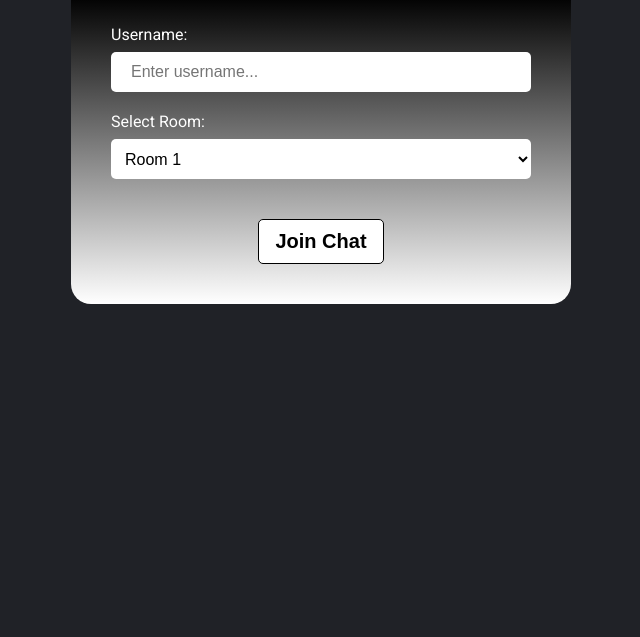
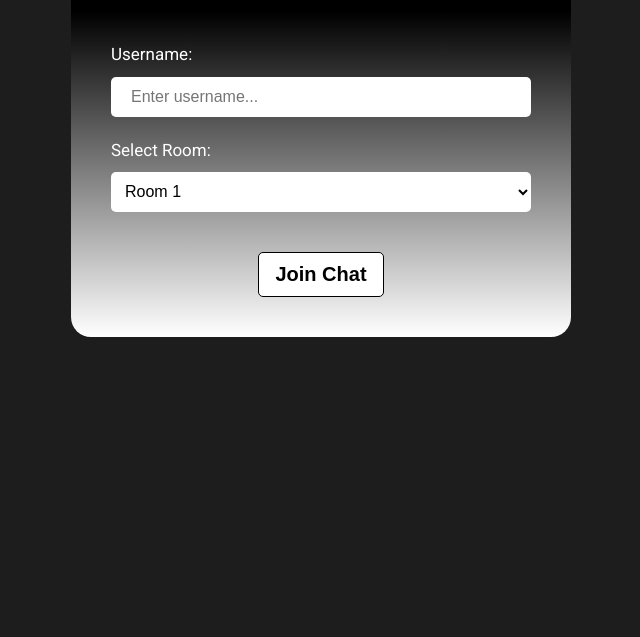
Before and after one commit to Khushal-Me/ChatConnect, a website: page public/index.html in a window 1280 px wide. Shown: the part 163-800 px from the top of the page, without its empty margins (319-959 px from the left). Drawn offline with Linux system fonts and the light colour scheme.

Commit message:
minor ui tweaks for smoother interface

```diff
--- a/public/css/style.css
+++ b/public/css/style.css
@@ -3,11 +3,16 @@
 
 /* Root variables for colors */
 :root {
-   --dark-color-a: #667aff;
-   --dark-color-b: #7386ff;
+   --dark-color-a: #1d1d1e;
+   --dark-color-b: #1d1d1e;
    --light-color: #e6e9ff;
    --success-color: #5cb85c;
    --error-color: #d9534f;
+   --accent-color: #3498db;
+   --dark-color-s: #2c3e50;
+
+   /* Softer transition for smooth interactions */
+   --transition: all 0.3s ease-in-out;
 }
 
 /* Reset default styling */
@@ -20,9 +25,10 @@
 /* Body styling */
 body {
    font-family: 'Roboto', sans-serif;
-   font-size: 16px;
-   background: #202227;
-   margin: 20px;
+   font-size: 17px;
+   line-height: 1.6;
+   background: linear-gradient(130deg, var(--dark-color-a), var(--dark-color-b));
+   color: var(--dark-color-a);
 }
 
 /* Remove list styles */
@@ -309,3 +315,17 @@ input:focus {
       min-height: 65vh;
    }
 }
+
+/* Smoother scrollbar */
+::-webkit-scrollbar {
+   width: 8px;
+}
+
+::-webkit-scrollbar-track {
+   background: var(--dark-color-s);
+}
+
+::-webkit-scrollbar-thumb {
+   background: var(--accent-color);
+   border-radius: 4px;
+}
```
